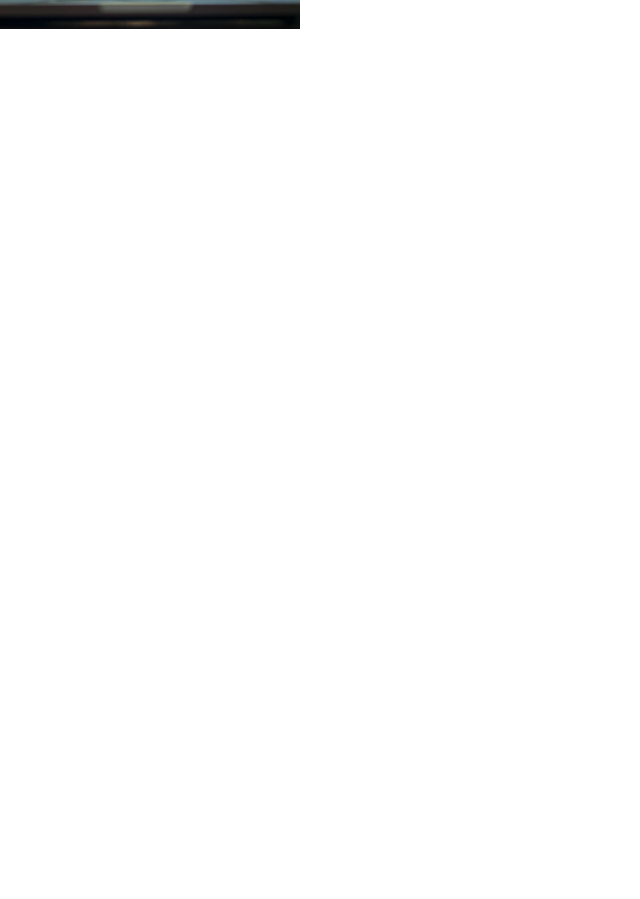
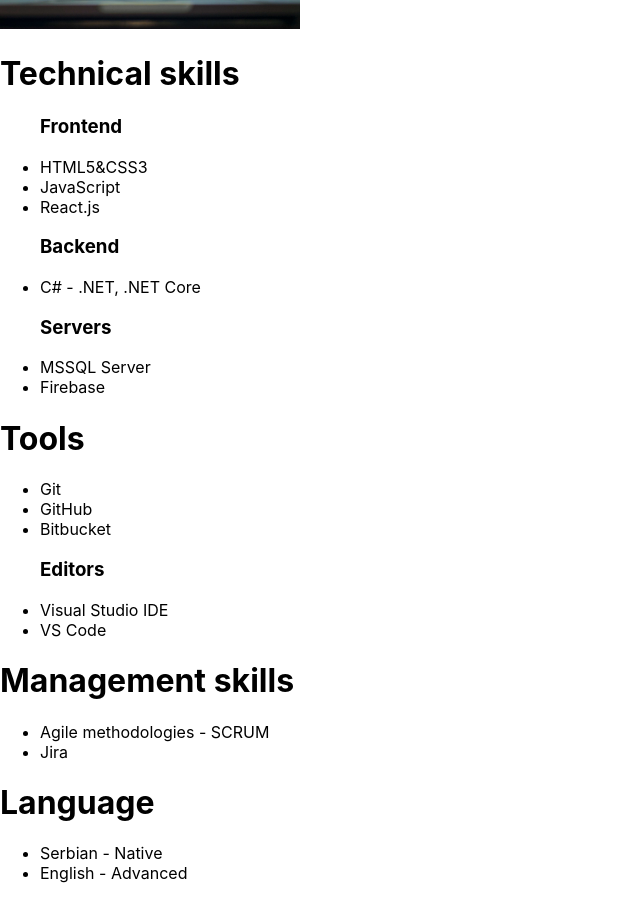
Before and after one commit to Kristina-11/Resume, a React (Create React App) app: page /skills in a window 1280 px wide. Shown: the part 288-1187 px from the top of the page, without its empty margins (0-640 px from the left). Before the commit the page ends 800 px from the top, so only its background shows below. Built offline with nearby package versions, Linux system fonts and the light colour scheme; the HTML template or start-up script is replaced by a standard one.

Commit message:
Finished optimizing SkillList component and added state for titles for both languages.

```diff
--- a/src/components/pages/Skills.js
+++ b/src/components/pages/Skills.js
@@ -8,7 +8,7 @@
     const { lang } = useContext(LanguageContext);
 
     const [ techSkills ] = useState({
-        frontend: ['HTML5&CSS3', 'JavaScript - React.js'],
+        frontend: ['HTML5&CSS3', 'JavaScript', 'React.js'],
         backend: ['C# - .NET, .NET Core'],
         servers: ['MSSQL Server', 'Firebase']
     });
@@ -22,31 +22,33 @@
         org: ['Agile methodologies - SCRUM', 'Jira']
     });
 
-    const [ speaking ] = useState({
-        lan: ['Serbian - Native', 'English - Advanced']
+    const [ language ] = useState({
+        lan: ['Serbian - Native', 'English - Advanced'],
+        lanSr: ['Srpski - Maternji', 'Engleski - Napredni']
+    });
+
+    const [ titles ] = useState({
+        en: {
+            technical: 'Technical skills',
+            usedTools: 'Tools',
+            menagment: 'Management skills',
+            language: 'Language'
+        },
+        sr: {
+            technical: 'Tehničke veštine',
+            usedTools: 'Alati',
+            menagment: 'Organizacija',
+            language: 'Jezik'
+        }
     });
 
     return (
         <div className="container">
             <Picture src={src} text='skills' />
             { lang === 'en' ?
-                <SkillsList tech={techSkills} tools={tools} org={org} speaking={speaking} lang={lang} />
+                <SkillsList tech={techSkills} tools={tools} org={org} language={language.lan} lang={titles.en} />
             :
-                <div className="skills">
-                    <div className="tech">
-                        <h1>Tehničke veštine</h1>
-
-                    </div>
-                    <div className="soft">
-                        <h1>Menadzment</h1>
-                    </div>
-                    <div className="tools">
-                        <h1>Alati</h1>
-                    </div>
-                    <div className="lang">
-                        <h1>Jezik</h1>
-                    </div>
-                </div>
+                <SkillsList tech={techSkills} tools={tools} org={org} language={language.lanSr} lang={titles.sr} />
             }
         </div>
      );
--- a/src/components/reusable/SkillsList.js
+++ b/src/components/reusable/SkillsList.js
@@ -1,5 +1,5 @@
-const SkillsList = (props) => {
-    console.log(props)
+const SkillsList = ({ tech, tools, org, language, lang }) => {
+    console.log(language)
     const mapSkills = (skills) => {
         let list = skills.map((skill) => {
             return (
@@ -12,42 +12,40 @@
 
     return (
         <div className="skills">
-            {/* <div className="tech">
-                <h1>Technical skills</h1>
+            <div className="tech">
+                <h1>{ lang.technical }</h1>
                 <ul>
                     <h3>Frontend</h3>
-                    <SkillsList skills={techSkills.frontend} />
+                    { mapSkills(tech.frontend) }
 
                     <h3>Backend</h3>
-                    <SkillsList skills={techSkills.backend} />
+                    { mapSkills(tech.backend) }
 
                     <h3>Servers</h3>
-                    <SkillsList skills={techSkills.servers} />
+                    { mapSkills(tech.servers) }
                 </ul>
             </div>
             <div className="tools">
-                <h1>Tools</h1>
+                <h1>{ lang.usedTools }</h1>
                 <ul>
-                    <SkillsList skills={tools.collab} />
+                    { mapSkills(tools.collab) }
 
                     <h3>Editors</h3>
-                    <SkillsList skills={tools.editors} />
+                    { mapSkills(tools.editors) }
                 </ul>
             </div>
             <div className="soft">
-                <h1>Management skills</h1>
+                <h1>{ lang.menagment }</h1>
                 <ul>
-                    <li>Agile methodologies - SCRUM</li>
-                    <li>Jira</li>
+                    { mapSkills(org.org) }
                 </ul>
             </div>
             <div className="lang">
-                <h1>Language</h1>
+                <h1>{ lang.language }</h1>
                 <ul>
-                    <li>Serbian - Native</li>
-                    <li>English - Advanced</li>
+                    { mapSkills(language) }
                 </ul>
-            </div> */}
+            </div>
         </div>
      );
 }
```
